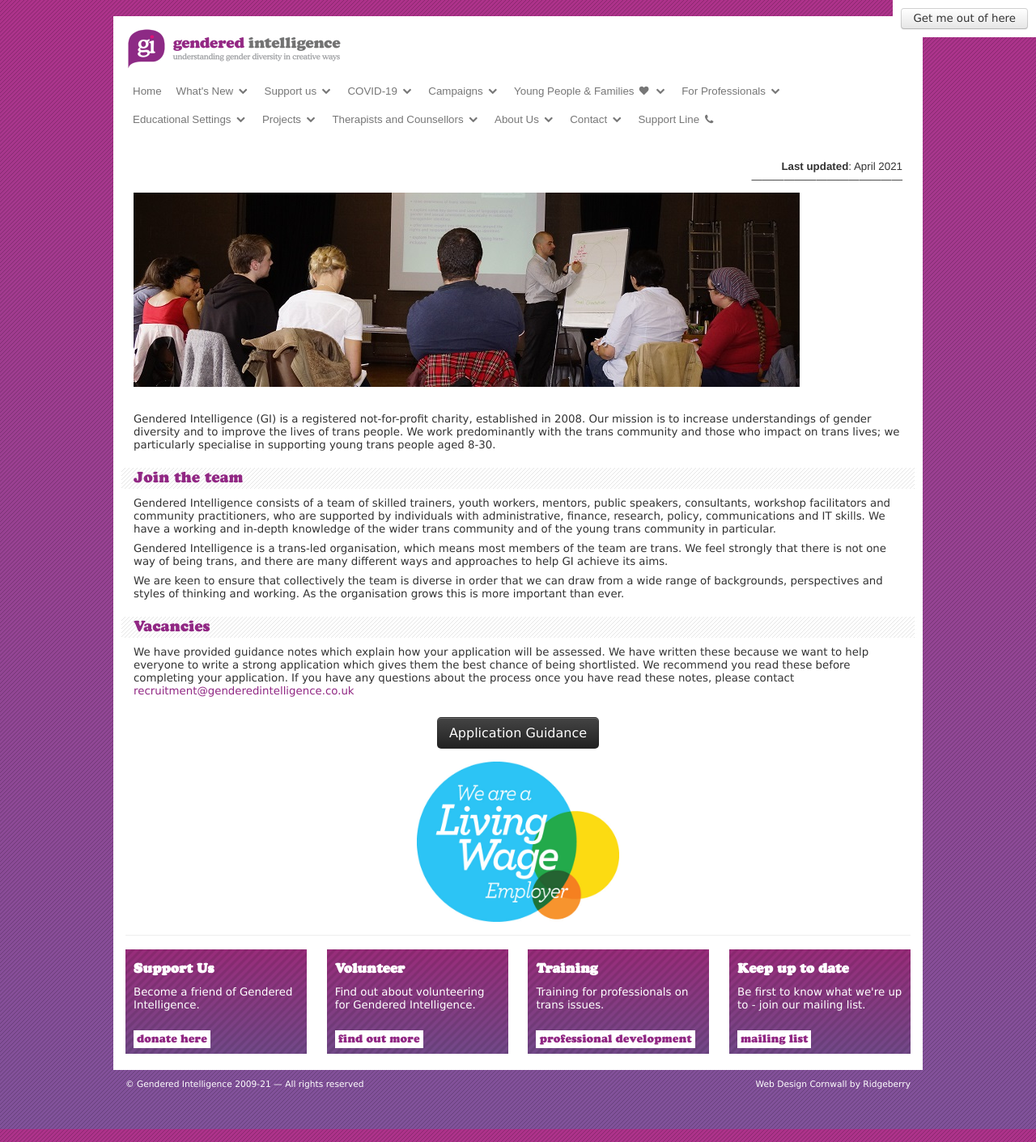
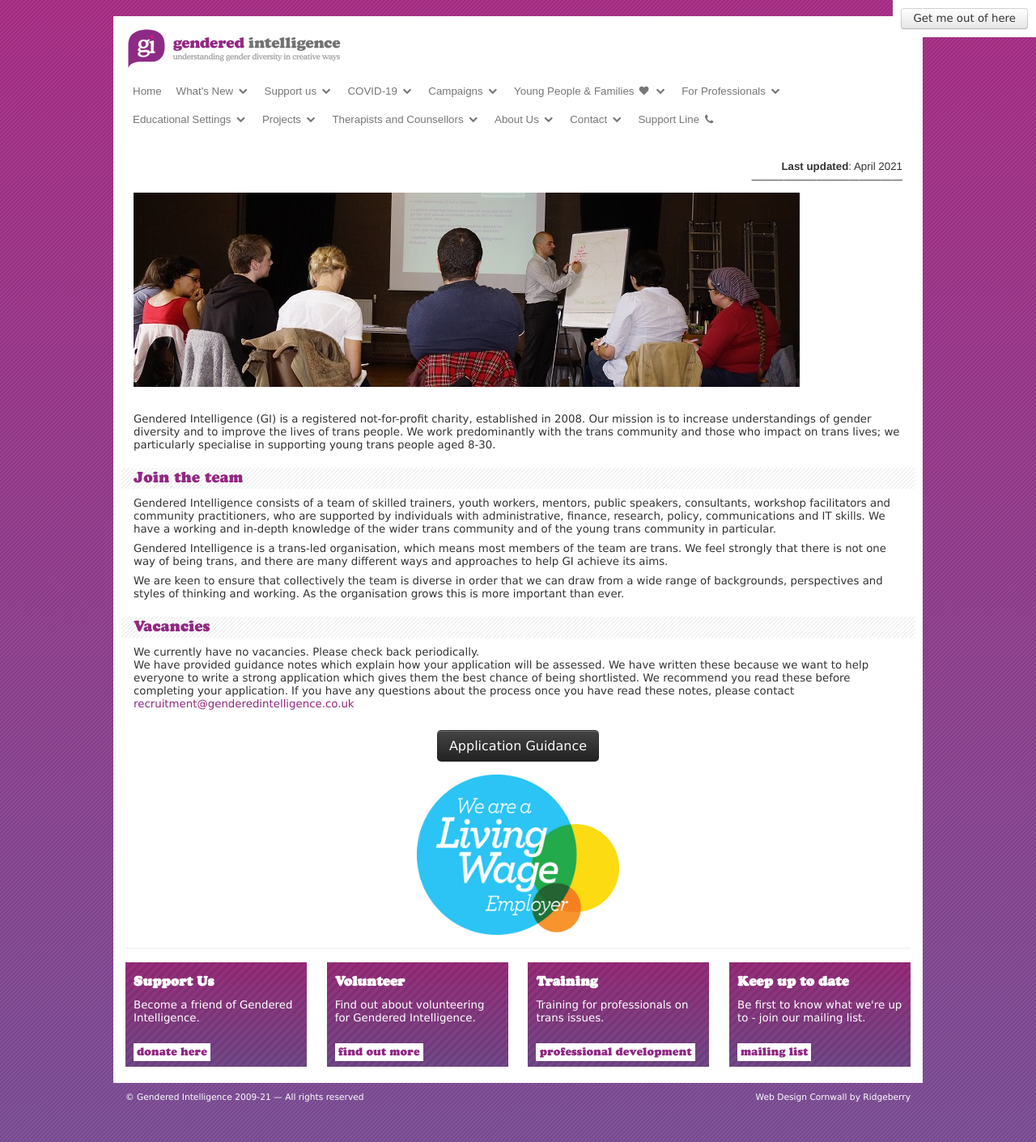
Before and after one commit to gracehagger/genderedintelligence.co.uk, a Jekyll site: the page built from about/join-the-team.html, in a window 1280 px wide. Shown: the whole page at 81% size. Built offline with Jekyll 4.4.1, drawn with Linux system fonts in a browser that asks for light colours; nearby versions of some CDN libraries.

Commit message:
Update join-the-team.html

```diff
--- a/about/join-the-team.html
+++ b/about/join-the-team.html
@@ -43,6 +43,8 @@
 
 <h2>Vacancies</h2>
 
+We currently have no vacancies. Please check back periodically.
+
 <p>We have provided guidance notes which explain how your application will be assessed. We have written these because we want to help everyone to write a strong application which gives them the best chance of being shortlisted. We recommend you read these before completing your application. If you have any questions about the process once you have read these notes, please contact <a href="mailto:recruitment@genderedintelligence.co.uk ">recruitment@genderedintelligence.co.uk</a><BR><BR></p>
 
 <p><center></p>
```
